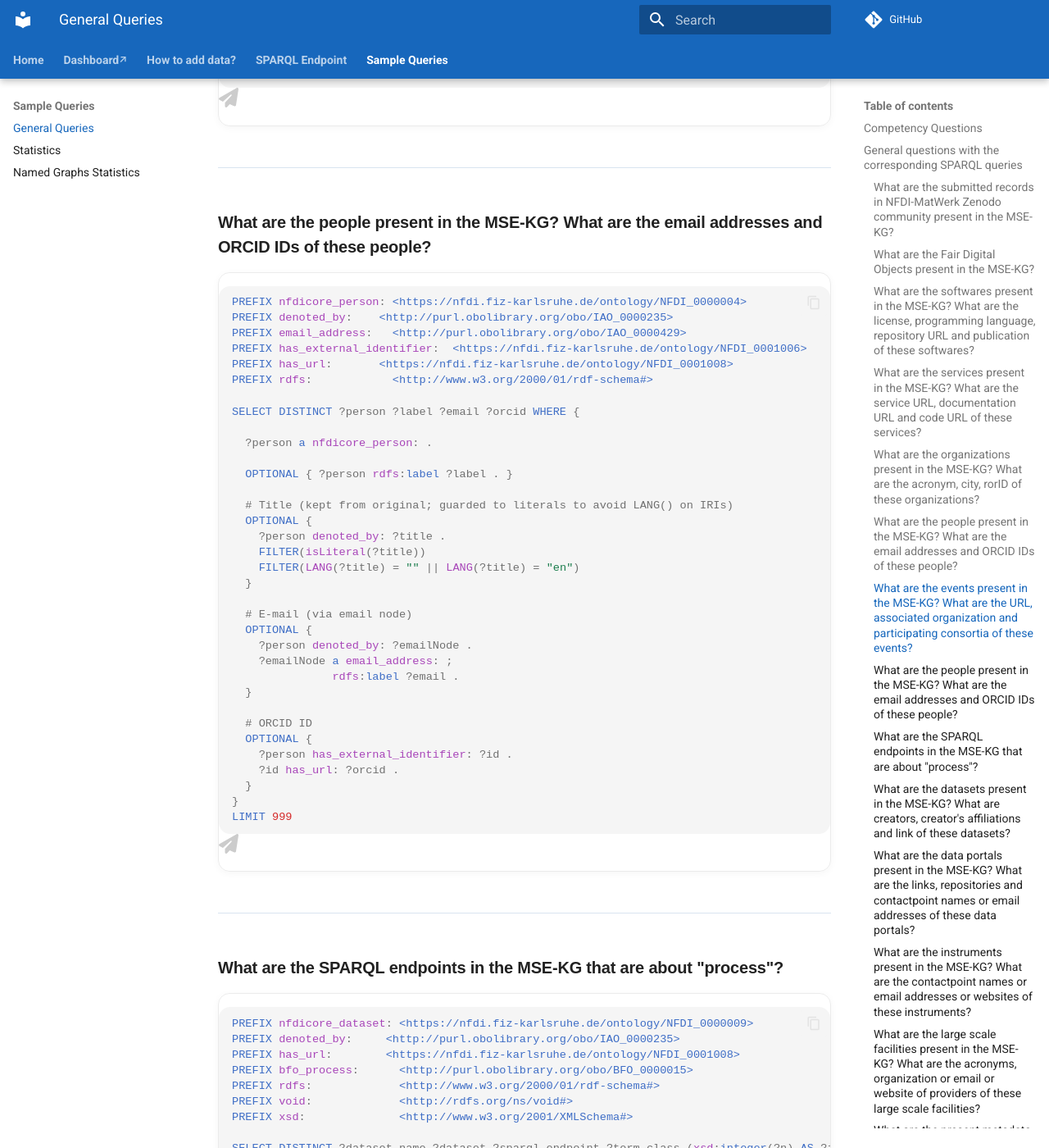
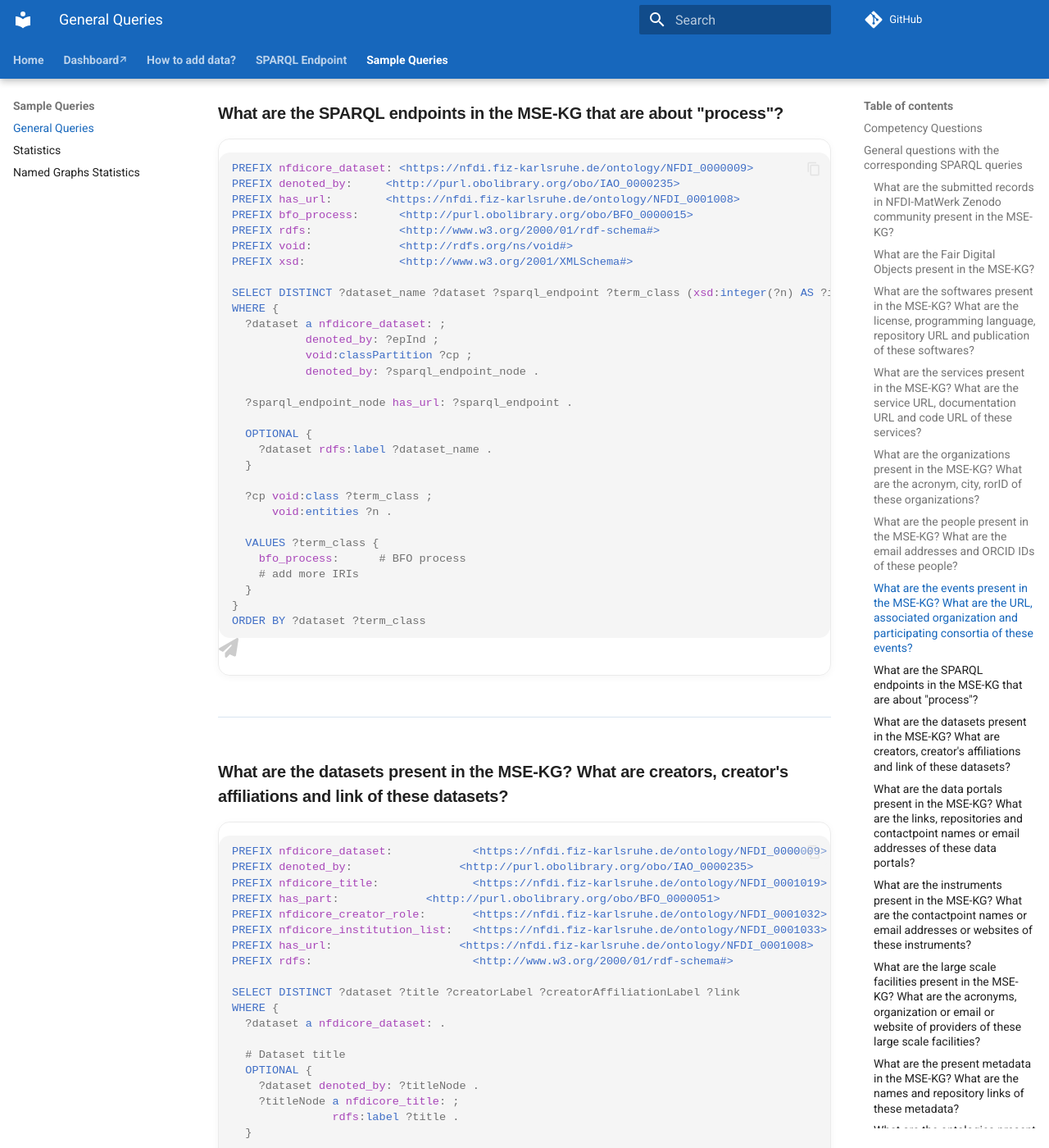
Before and after one commit to ISE-FIZKarlsruhe/matwerk, an MkDocs documentation site: the page built from docs/general_queries.md, in a window 1280 px wide and 1400 px high, scrolled down 5905 px. Shown: the whole window at 82% size. Built offline with MkDocs 1.6.1 and Material for MkDocs 9.7.7, drawn with Linux system fonts in a browser that asks for light colours; comment, search, counter and statistics services are not loaded; some of the changed text lies outside the part shown.

Commit message:
update the queries

````diff
--- a/docs/general_queries.md
+++ b/docs/general_queries.md
@@ -145,25 +145,18 @@
 
 ```sparql
 PREFIX organization: <http://purl.obolibrary.org/obo/OBI_0000245>
-PREFIX located_in:            <http://purl.obolibrary.org/obo/BFO_0000171>
+PREFIX located_in:            <http://purl.obolibrary.org/obo/RO_0001025>
 PREFIX nfdicore_city:         <https://nfdi.fiz-karlsruhe.de/ontology/NFDI_0000106>
 PREFIX denoted_by:          <http://purl.obolibrary.org/obo/IAO_0000235>
-PREFIX abbreviation_textual_entity:         <http://purl.obolibrary.org/obo/IAO_0000605>
 PREFIX has_external_identifier:        <https://nfdi.fiz-karlsruhe.de/ontology/NFDI_0001006>
 PREFIX has_url:             <https://nfdi.fiz-karlsruhe.de/ontology/NFDI_0001008>
+PREFIX has_acronym:             <https://nfdi.fiz-karlsruhe.de/ontology/NFDI_0010015>
 PREFIX rdfs:                  <http://www.w3.org/2000/01/rdf-schema#>
 
 SELECT DISTINCT ?org ?label_en ?acronym ?city ?rorID WHERE {
-
   ?org a organization: .
   OPTIONAL { ?org rdfs:label ?label_en . }
-
-  OPTIONAL {
-    ?org denoted_by: ?acrNode .
-    ?acrNode a abbreviation_textual_entity: ;
-             rdfs:label ?acronym .
-  }
-
+  ?org has_acronym: ?acronym .
   OPTIONAL {
     ?org located_in: ?cityNode .
     ?cityNode a nfdicore_city: ;
@@ -259,47 +252,6 @@
 
 ---
 
-### What are the people present in the MSE-KG? What are the email addresses and ORCID IDs of these people?
-
-```sparql
-PREFIX nfdicore_person: <https://nfdi.fiz-karlsruhe.de/ontology/NFDI_0000004>
-PREFIX denoted_by:    <http://purl.obolibrary.org/obo/IAO_0000235>
-PREFIX email_address:   <http://purl.obolibrary.org/obo/IAO_0000429>
-PREFIX has_external_identifier:  <https://nfdi.fiz-karlsruhe.de/ontology/NFDI_0001006>
-PREFIX has_url:       <https://nfdi.fiz-karlsruhe.de/ontology/NFDI_0001008>
-PREFIX rdfs:            <http://www.w3.org/2000/01/rdf-schema#>
-
-SELECT DISTINCT ?person ?label ?email ?orcid WHERE {
-
-  ?person a nfdicore_person: .
-
-  OPTIONAL { ?person rdfs:label ?label . }
-
-  # Title (kept from original; guarded to literals to avoid LANG() on IRIs)
-  OPTIONAL {
-    ?person denoted_by: ?title .
-    FILTER(isLiteral(?title))
-    FILTER(LANG(?title) = "" || LANG(?title) = "en")
-  }
-
-  # E-mail (via email node)
-  OPTIONAL {
-    ?person denoted_by: ?emailNode .
-    ?emailNode a email_address: ;
-               rdfs:label ?email .
-  }
-
-  # ORCID ID
-  OPTIONAL {
-    ?person has_external_identifier: ?id .
-    ?id has_url: ?orcid .
-  }
-}
-LIMIT 999
-```
-
----
-
 ### What are the SPARQL endpoints in the MSE-KG that are about "process"?
 
 ```sparql
@@ -343,7 +295,7 @@
 PREFIX nfdicore_dataset:            <https://nfdi.fiz-karlsruhe.de/ontology/NFDI_0000009>
 PREFIX denoted_by:                <http://purl.obolibrary.org/obo/IAO_0000235>
 PREFIX nfdicore_title:              <https://nfdi.fiz-karlsruhe.de/ontology/NFDI_0001019>
-PREFIX has_contributor:             <http://purl.obolibrary.org/obo/BFO_0000178>
+PREFIX has_part:             <http://purl.obolibrary.org/obo/BFO_0000051>
 PREFIX nfdicore_creator_role:       <https://nfdi.fiz-karlsruhe.de/ontology/NFDI_0001032>
 PREFIX nfdicore_institution_list:   <https://nfdi.fiz-karlsruhe.de/ontology/NFDI_0001033>
 PREFIX has_url:                   <https://nfdi.fiz-karlsruhe.de/ontology/NFDI_0001008>
@@ -362,14 +314,14 @@
 
   # Creator
   OPTIONAL {
-    ?dataset has_contributor: ?creator .
+    ?dataset has_part: ?creator .
     ?creator a nfdicore_creator_role: ;
              rdfs:label ?creatorLabel .
   }
 
   # Creator affiliation
   OPTIONAL {
-    ?dataset has_contributor: ?creatorAffiliation .
+    ?dataset has_part: ?creatorAffiliation .
     ?creatorAffiliation a nfdicore_institution_list: ;
                         rdfs:label ?creatorAffiliationLabel .
   }
@@ -445,7 +397,7 @@
 PREFIX pmd_instrument:    <https://w3id.org/pmd/co/PMD_0000602>
 PREFIX denoted_by:      <http://purl.obolibrary.org/obo/IAO_0000235>
 PREFIX has_value:     <https://nfdi.fiz-karlsruhe.de/ontology/NFDI_0001007>
-PREFIX participates_in:   <http://purl.obolibrary.org/obo/BFO_0000056>
+PREFIX participates_in:   <http://purl.obolibrary.org/obo/RO_0000056>
 PREFIX participant:       <http://purl.obolibrary.org/obo/RO_0000057>
 PREFIX has_role:          <http://purl.obolibrary.org/obo/BFO_0000055>
 PREFIX written_name:     <http://purl.obolibrary.org/obo/IAO_0000590>
@@ -499,7 +451,7 @@
 PREFIX denoted_by:          <http://purl.obolibrary.org/obo/IAO_0000235>
 PREFIX written_name:        <http://purl.obolibrary.org/obo/IAO_0000590>
 PREFIX abbreviation_textual_entity:         <http://purl.obolibrary.org/obo/IAO_0000605>
-PREFIX is_output_of:    <http://purl.obolibrary.org/obo/OBI_0000312>
+PREFIX is_output_of:    <http://purl.obolibrary.org/obo/RO_0002353>
 PREFIX participant:           <http://purl.obolibrary.org/obo/RO_0000057>
 PREFIX has_role:              <http://purl.obolibrary.org/obo/BFO_0000055>
 PREFIX organization: <http://purl.obolibrary.org/obo/OBI_0000245>
@@ -520,21 +472,17 @@
                   rdfs:label ?name .
   }
 
-  OPTIONAL {
     ?facility denoted_by: ?acr .
     ?acr a abbreviation_textual_entity: ;
          rdfs:label ?acronym .
-  }
 
   OPTIONAL {
     ?facility is_output_of: ?outputProcess .
     ?outputProcess participant: ?org ;
                    has_role: ?Role .
 
-    OPTIONAL {
-      ?org a organization: ;
+    ?org a organization: ;
            rdfs:label ?orgLabel .
-    }
 
     ?Role a nfdicore_providerrole: ;
           denoted_by: ?EmailWebsite .
@@ -591,8 +539,8 @@
 
 ```sparql
 PREFIX nfdicore_ontology: <https://nfdi.fiz-karlsruhe.de/ontology/NFDI_0000023>
-PREFIX is_subject_of:       <https://nfdi.fiz-karlsruhe.de/ontology/NFDI_0000226>
-PREFIX nfdicore_title:    <https://nfdi.fiz-karlsruhe.de/ontology/NFDI_0001019>
+PREFIX denoted_by:       <http://purl.obolibrary.org/obo/IAO_0000235>
+PREFIX written_name:    <http://purl.obolibrary.org/obo/IAO_0000590>
 PREFIX has_value:     <https://nfdi.fiz-karlsruhe.de/ontology/NFDI_0001007>
 PREFIX nfdicore_source_code_repository:     <https://nfdi.fiz-karlsruhe.de/ontology/NFDI_0000030>
 PREFIX has_url:         <https://nfdi.fiz-karlsruhe.de/ontology/NFDI_0001008>
@@ -602,13 +550,13 @@
   ?ontology a nfdicore_ontology: .
 
   OPTIONAL {
-    ?ontology is_subject_of: ?ontologyTitle .
-    ?ontologyTitle a nfdicore_title: ;
+    ?ontology denoted_by: ?ontologyTitle .
+    ?ontologyTitle a written_name: ;
                    has_value: ?ontoname .
   }
 
   OPTIONAL {
-    ?ontology is_subject_of: ?ontologyRepo .
+    ?ontology denoted_by: ?ontologyRepo .
     ?ontologyRepo a nfdicore_source_code_repository: ;
                   has_url: ?repoLink .
   }
@@ -647,7 +595,7 @@
 PREFIX nfdicore_publication:       <https://nfdi.fiz-karlsruhe.de/ontology/NFDI_0000190>
 PREFIX has_external_identifier:             <https://nfdi.fiz-karlsruhe.de/ontology/NFDI_0001006>
 PREFIX has_url:                  <https://nfdi.fiz-karlsruhe.de/ontology/NFDI_0001008>
-PREFIX has_contributor:            <http://purl.obolibrary.org/obo/BFO_0000178>
+PREFIX has_part:            <http://purl.obolibrary.org/obo/BFO_0000051>
 PREFIX nfdicore_author_list:       <https://nfdi.fiz-karlsruhe.de/ontology/NFDI_0001030>
 PREFIX nfdicore_institution_list:  <https://nfdi.fiz-karlsruhe.de/ontology/NFDI_0001033>
 PREFIX rdfs:                       <http://www.w3.org/2000/01/rdf-schema#>
@@ -664,13 +612,13 @@
   }
 
   OPTIONAL {
-    ?publications has_contributor: ?authors .
+    ?publications has_part: ?authors .
     ?authors a nfdicore_author_list: ;
              rdfs:label ?authorsLabel .
   }
 
   OPTIONAL {
-    ?publications has_contributor: ?authorsAffiliation .
+    ?publications has_part: ?authorsAffiliation .
     ?authorsAffiliation a nfdicore_institution_list: ;
                         rdfs:label ?authorsAffiliationLabel .
   }
````
Also changed, not shown: other parts of docs/general_queries.md (+2 -2 lines).
